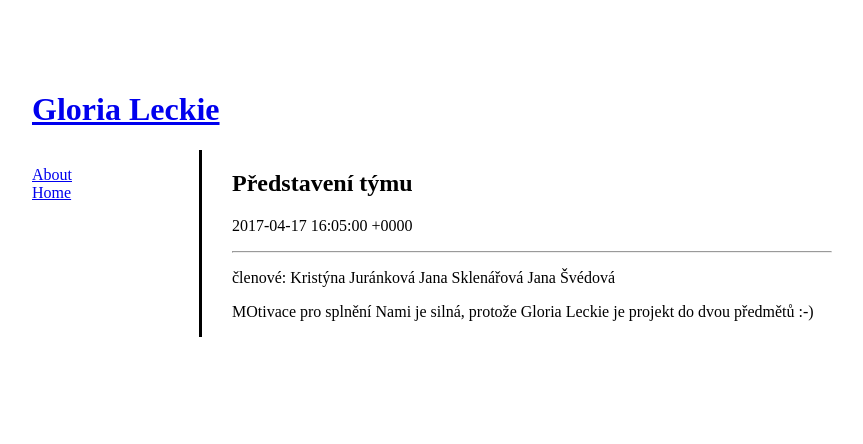
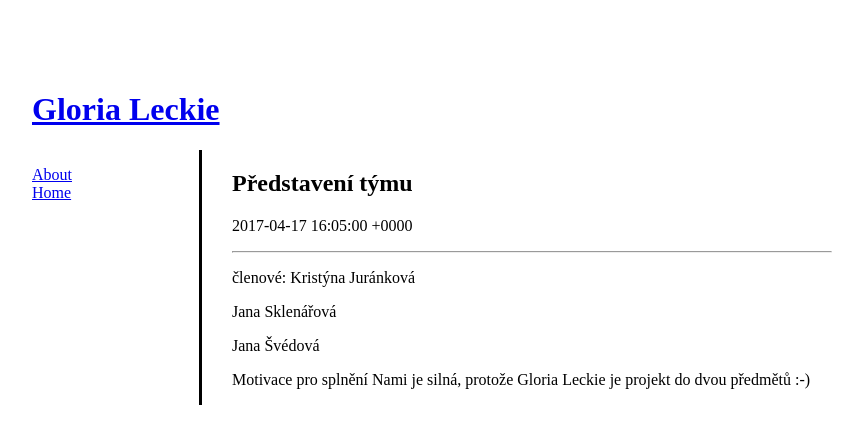
Before and after one commit to hroskovaivana/learn-jekyll-1, a Jekyll site: the page built from _posts/2017-04-17-tym.md, in a window 1280 px wide. Shown: the top 444 px of the page, without its empty margins (208-1071 px from the left). Built offline with Jekyll 4.4.1, drawn with Linux system fonts in a browser that asks for light colours.

Commit message:
upravy
upravy

```diff
--- a/_posts/2017-04-17-tym.md
+++ b/_posts/2017-04-17-tym.md
@@ -8,7 +8,9 @@ tags:
 
 členové:
 Kristýna Juránková
+
 Jana Sklenářová
+
 Jana Švédová
 
-MOtivace pro splnění Nami je silná, protože Gloria Leckie je projekt do dvou předmětů :-)
+Motivace pro splnění Nami je silná, protože Gloria Leckie je projekt do dvou předmětů :-)
```
